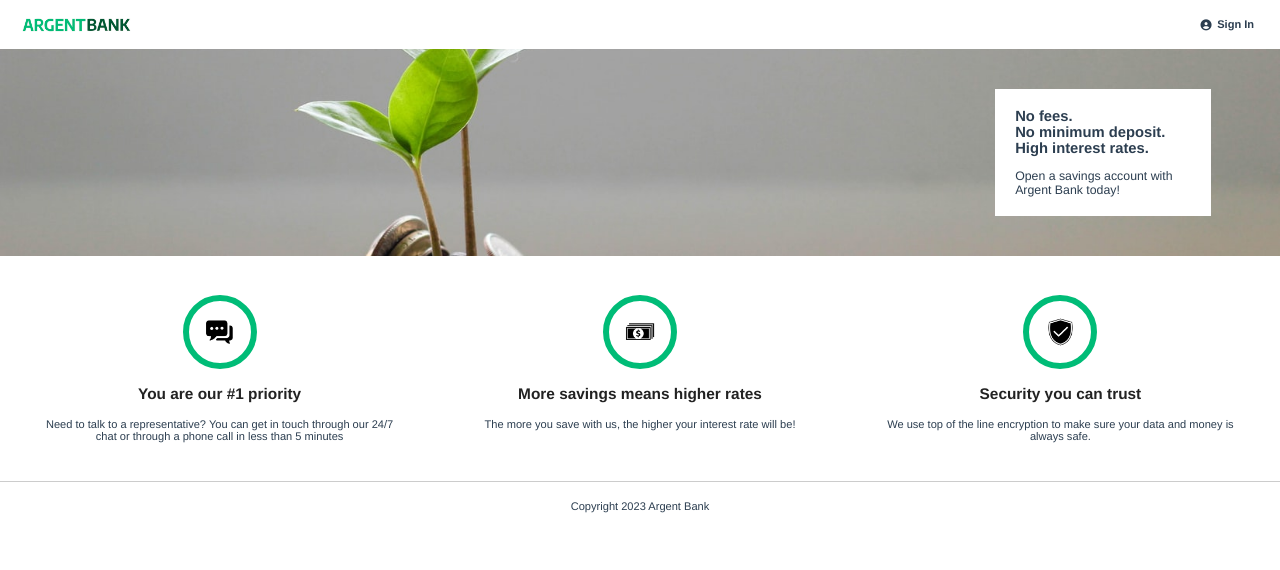
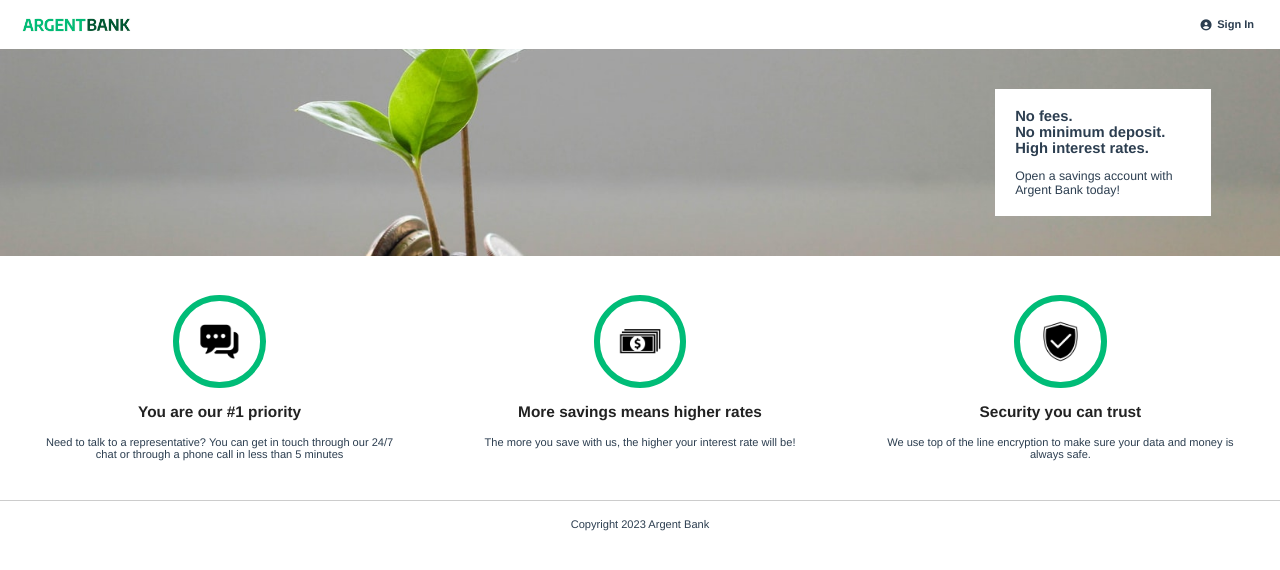
Before and after one commit to vzamboulingame/openclassrooms-projet-13, a React (Create React App) app: page / in a window 1280 px wide. Shown: the top 570 px of the page. Built offline with nearby package versions, Linux system fonts and the light colour scheme.

Commit message:
Increased home page feature icon size

```diff
--- a/src/styles/components/_feature.scss
+++ b/src/styles/components/_feature.scss
@@ -17,7 +17,7 @@
     }
 
     &-icon {
-        width: 12rem;
+        width: 15rem;
         border: 1rem solid #00bc77;
         border-radius: 50%;
         padding: 1em;
```
